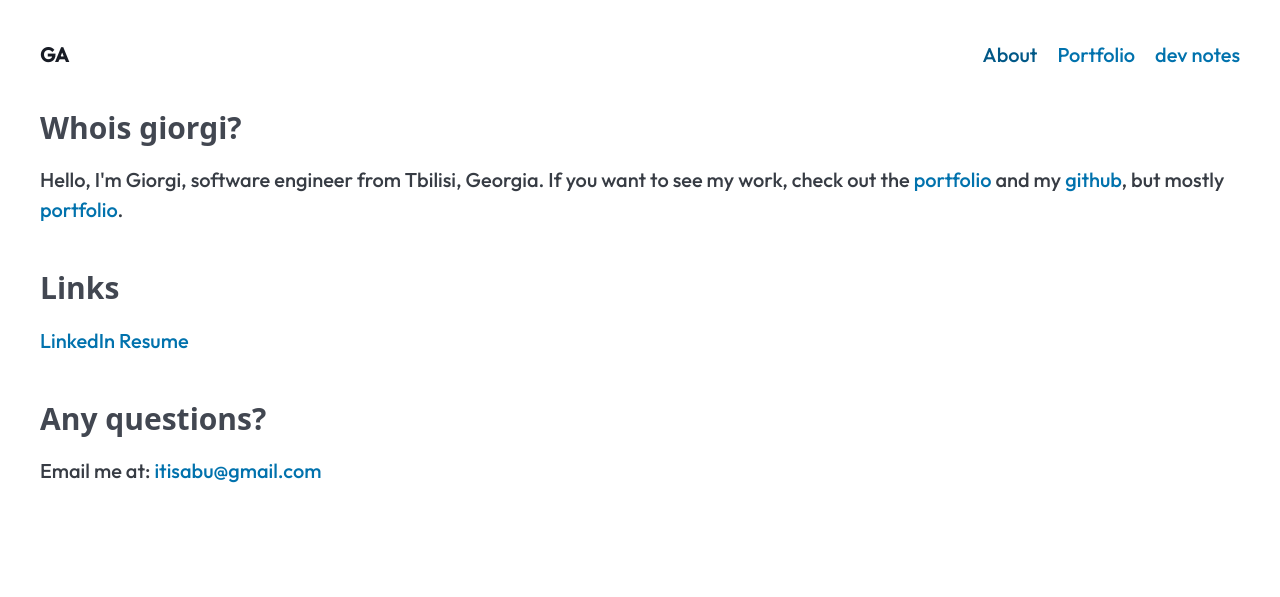
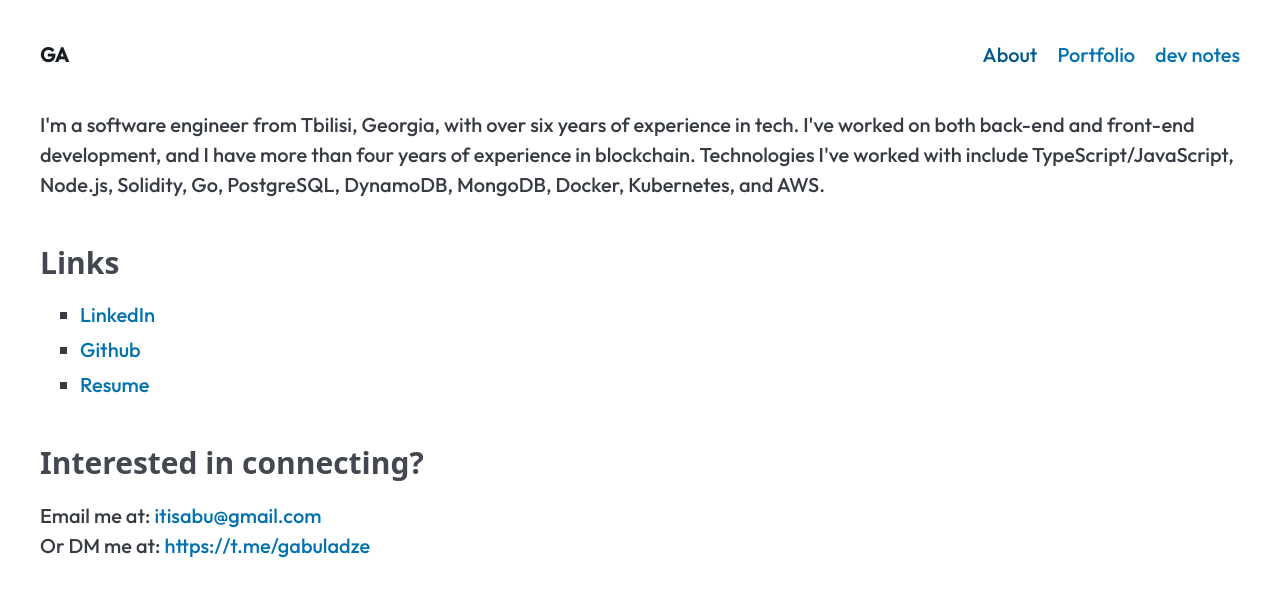
Before and after one commit to gabuladze/gabuladze.github.io, a Jekyll site: the page built from about.html, in a window 1280 px wide. Shown: the top 597 px of the page. Built offline with Jekyll 4.4.1, drawn with Linux system fonts in a browser that asks for light colours.

Commit message:
Updated about page

```diff
--- a/about.html
+++ b/about.html
@@ -4,32 +4,51 @@ permalink: /about
 ---
 
 <div>
-    <h3>Whois giorgi?</h3>
     <p>
-        Hello, I'm Giorgi, software engineer from Tbilisi, Georgia. If
-        you want to see my work, check out the
-        <a href="{{ site.baseUrl }}{% link portfolio.html %}"
-            >portfolio</a
-        >
-        and my <a href="https://github.com/gabuladze">github</a>, but
-        mostly
-        <a href="{{ site.baseUrl }}{% link portfolio.html %}"
-            >portfolio</a
-        >.
+        I'm a software engineer from Tbilisi, Georgia, with over six years of
+        experience in tech. I've worked on both back-end and front-end
+        development, and I have more than four years of experience in
+        blockchain. Technologies I've worked with include TypeScript/JavaScript,
+        Node.js, Solidity, Go, PostgreSQL, DynamoDB, MongoDB, Docker,
+        Kubernetes, and AWS.
     </p>
 
     <h3>Links</h3>
+    <ul>
+        <li>
+            <a
+                href="https://www.linkedin.com/in/giorgiabuladze"
+                target="_blank"
+                rel="nofollow noopener noreferrer"
+            >
+                LinkedIn
+            </a>
+        </li>
+        <li>
+            <a
+                href="https://github.com/gabuladze"
+                target="_blank"
+                rel="nofollow noopener noreferrer"
+                >Github</a
+            >
+        </li>
+        <li>
+            <a
+                href="https://docs.google.com/document/d/1zduNvaGclGUmsOFcF58B8LvjbXgNZlKm3c5rD9aamaI/edit?usp=sharing"
+                target="_blank"
+                rel="nofollow noopener noreferrer"
+                >Resume</a
+            >
+        </li>
+    </ul>
+    <h3>Interested in connecting?</h3>
+    Email me at: <a href="mailto:itisabu@gmail.com">itisabu@gmail.com</a>
+    <br/>
+    Or DM me at:
     <a
-        href="https://www.linkedin.com/in/giorgiabuladze"
+        href="https://t.me/gabuladze"
         target="_blank"
-        >LinkedIn</a
+        rel="nofollow noopener noreferrer"
+        >https://t.me/gabuladze</a
     >
-    <a
-        href="https://docs.google.com/document/d/1Xg67GG3LW3SjlJhMIqwoNmfes-sW_FAgMMvZKfKPBGo/edit?usp=sharing"
-        target="_blank"
-        >Resume</a
-    >
-    <h3>Any questions?</h3>
-    Email me at:
-    <a href="mailto:itisabu@gmail.com">itisabu@gmail.com</a>
 </div>
```
